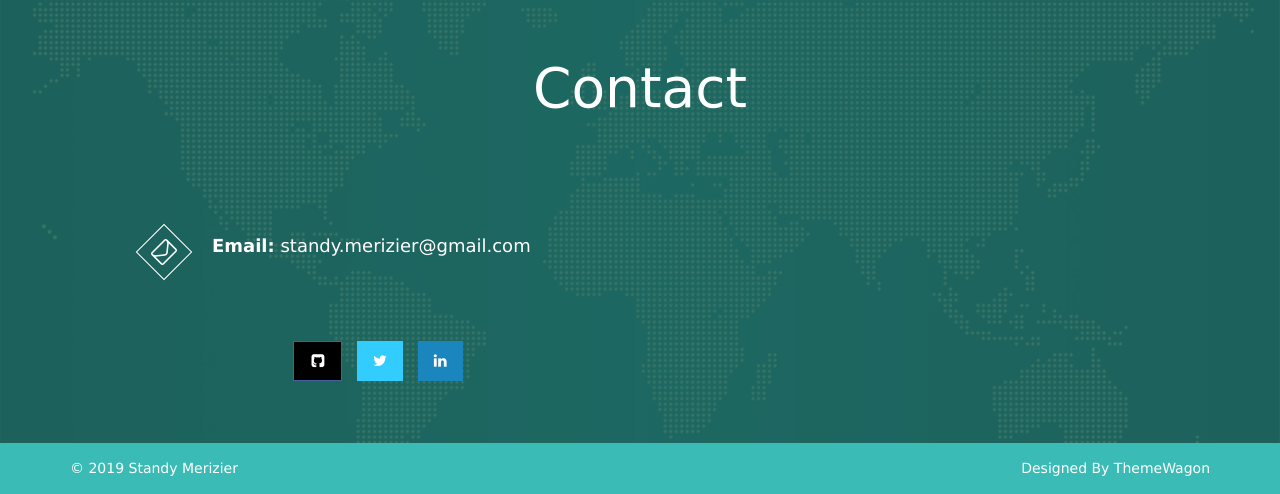
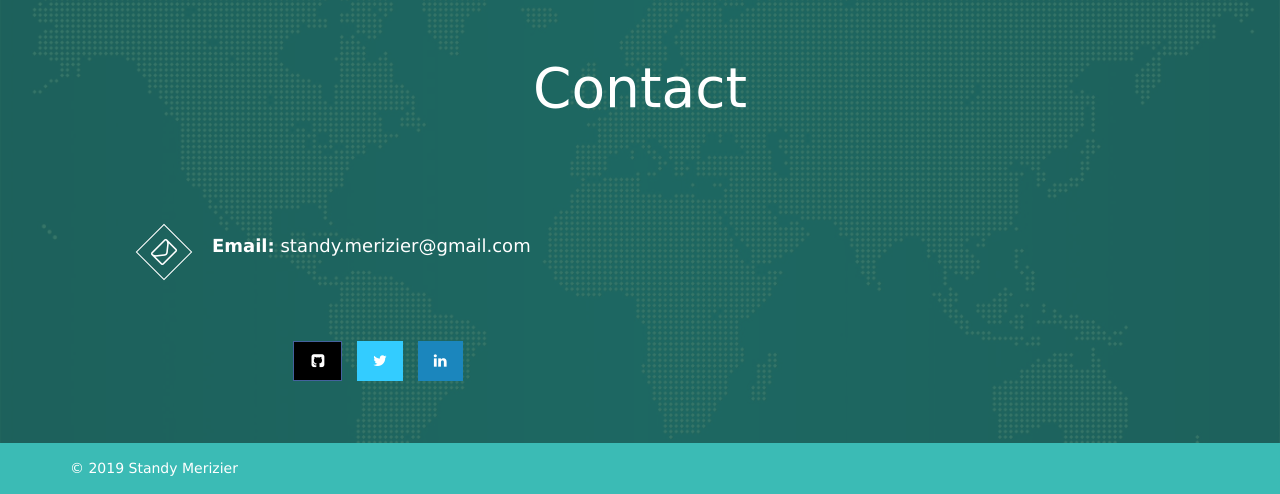
Before and after one commit to StandyMerizier/portfolio, a plain HTML site: page index.html in a window 1280 px wide. Shown: the part 2767-3261 px from the top of the page. Drawn offline with nearby package versions, Linux system fonts and the light colour scheme; a web font is replaced by a local one.

Commit message:
Update index.html

```diff
--- a/index.html
+++ b/index.html
@@ -373,7 +373,7 @@
                         <div class="copyright">&copy; 2019 Standy Merizier</div>
                     </div>
                     <div class="col-sm-6">
-                        <div class="designed-by">Designed By <a href="http://themewagon.com/" target="_blank">ThemeWagon</a></div>
+<!--                         <div class="designed-by">Designed By <a href="http://themewagon.com/" target="_blank">ThemeWagon</a></div> -->
                     </div>
                 </div>
             </div>
```
